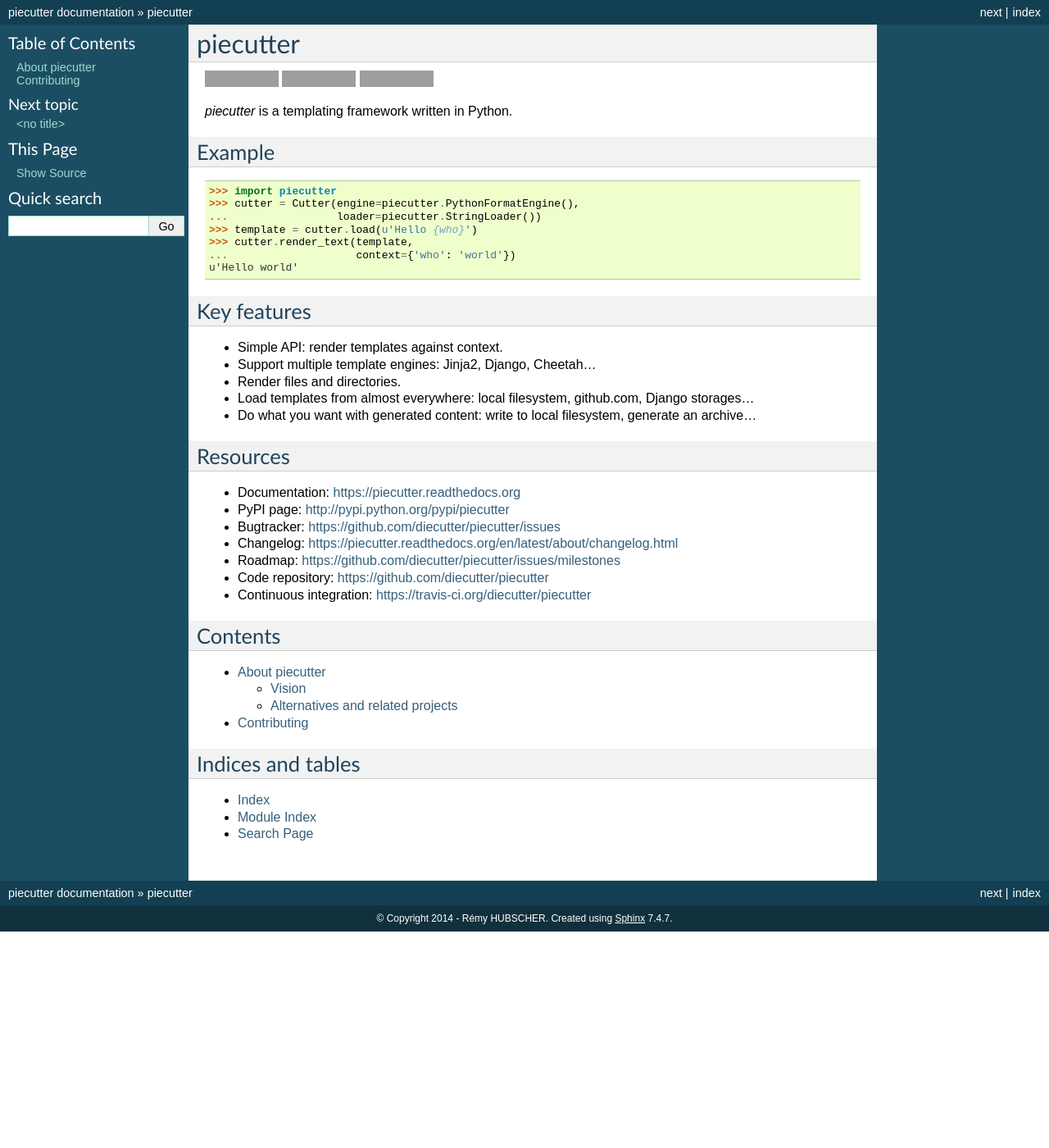
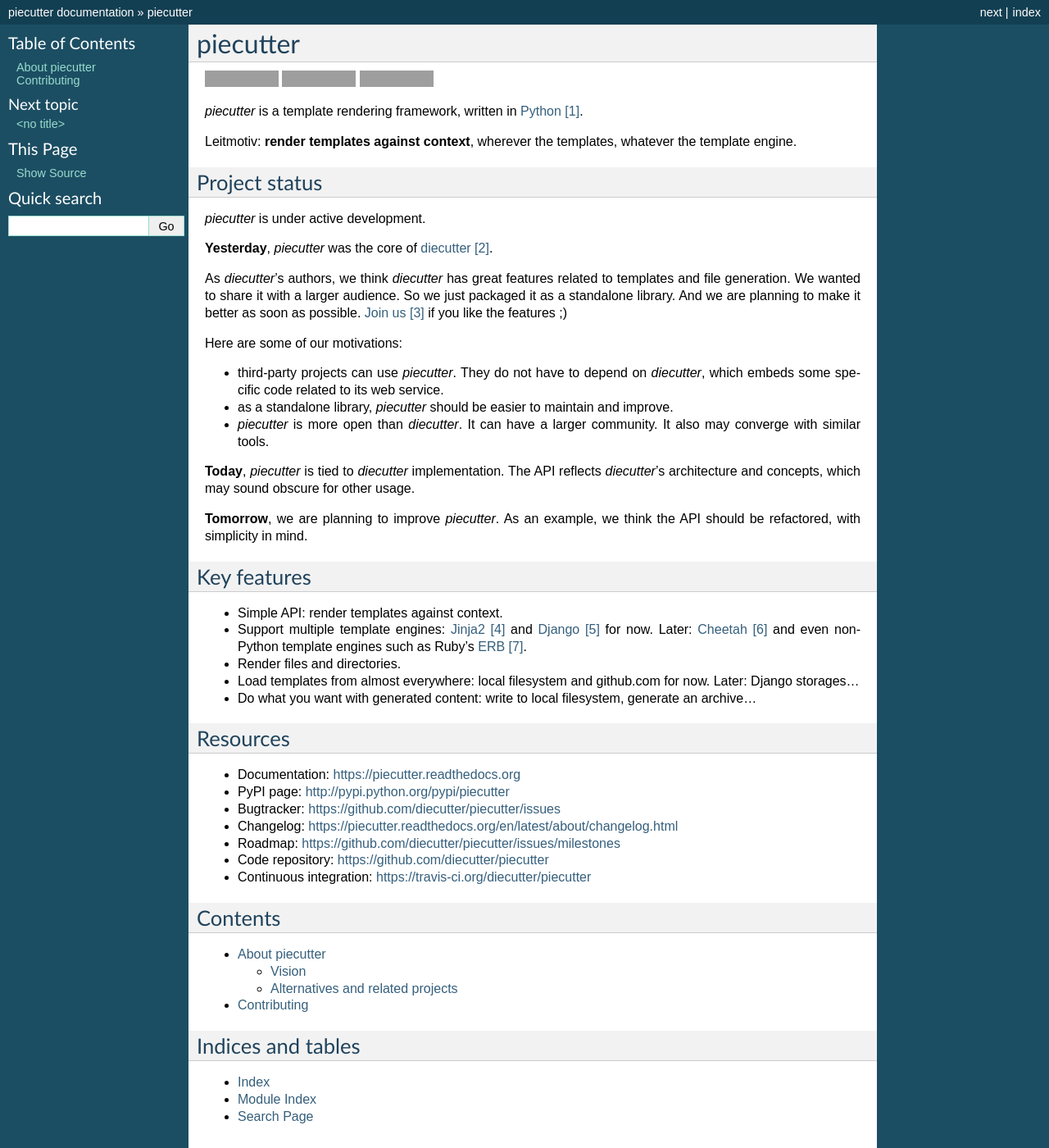
Before and after one commit to diecutter/piecutter, a Sphinx documentation site: the page built from docs/index.txt, in a window 1280 px wide and 1400 px high. Shown: the whole window at 82% size. Built offline with Sphinx 7.4.7, drawn with Linux system fonts in a browser that asks for light colours; some of the changed text lies outside the part shown; grey boxes are pictures that could not be loaded.

Commit message:
Refactored README: more info on project status and motivations, less details on API.

```diff
--- a/README.rst
+++ b/README.rst
@@ -8,22 +8,43 @@
    <a href="https://travis-ci.org/diecutter/piecutter"><img src="https://travis-ci.org/diecutter/piecutter.png?branch=master"></a>
    <a href="https://crate.io/packages/piecutter?version=latest"><img src="https://pypip.in/d/piecutter/badge.png"></a>
 
-`piecutter` is a templating framework written in Python.
+`piecutter` is a template rendering framework, written in `Python`_.
+
+Leitmotiv: **render templates against context**, wherever the templates,
+whatever the template engine.
 
 
-*******
-Example
-*******
+**************
+Project status
+**************
 
-.. code:: pycon
+`piecutter` is under active development.
 
-   >>> import piecutter
-   >>> cutter = Cutter(engine=piecutter.PythonFormatEngine(),
-   ...                 loader=piecutter.StringLoader())
-   >>> template = cutter.load(u'Hello {who}')
-   >>> cutter.render_text(template,
-   ...                    context={'who': 'world'})
-   u'Hello world'
+**Yesterday**, `piecutter` was the core of `diecutter`_.
+
+As `diecutter`'s authors, we think `diecutter` has great features related to
+templates and file generation. We wanted to share it with a larger audience.
+So we just packaged it as a standalone library.
+And we are planning to make it better as soon as possible.
+`Join us`_ if you like the features ;)
+
+Here are some of our motivations:
+
+* third-party projects can use `piecutter`. They do not have to depend on
+  `diecutter`, which embeds some specific code related to its web service.
+
+* as a standalone library, `piecutter` should be easier to maintain and
+  improve.
+
+* `piecutter` is more open than `diecutter`. It can have a larger community.
+  It also may converge with similar tools.
+
+**Today**, `piecutter` is tied to `diecutter` implementation. The API
+reflects `diecutter`'s architecture and concepts, which may sound obscure for
+other usage.
+
+**Tomorrow**, we are planning to improve `piecutter`. As an example, we think
+the API should be refactored, with simplicity in mind.
 
 
 ************
@@ -32,12 +53,13 @@
 
 * Simple API: render templates against context.
 
-* Support multiple template engines: Jinja2, Django, Cheetah...
+* Support multiple template engines: `Jinja2`_ and `Django`_ for now. Later:
+  `Cheetah`_ and even non-Python template engines such as Ruby's `ERB`_.
 
 * Render files and directories.
 
-* Load templates from almost everywhere: local filesystem, github.com, Django
-  storages...
+* Load templates from almost everywhere: local filesystem and github.com for
+  now. Later: Django storages...
 
 * Do what you want with generated content: write to local filesystem, generate
   an archive...
@@ -54,3 +76,12 @@
 * Roadmap: https://github.com/diecutter/piecutter/issues/milestones
 * Code repository: https://github.com/diecutter/piecutter
 * Continuous integration: https://travis-ci.org/diecutter/piecutter
+
+
+.. _`Python`: https://python.org
+.. _`diecutter`: http://diecutter.io
+.. _`join us`: https://piecutter.readthedocs.org/en/latest/contributing.html
+.. _`Jinja2`: http://jinja.pocoo.org/
+.. _`Django`: https://djangoproject.com
+.. _`Cheetah`: http://pythonhosted.org/Cheetah/
+.. _`ERB`: http://ruby-doc.org/
--- a/docs/index.txt
+++ b/docs/index.txt
@@ -21,3 +21,8 @@
 * :ref:`genindex`
 * :ref:`modindex`
 * :ref:`search`
+
+
+.. rubric:: Notes & references
+
+.. target-notes::
```
